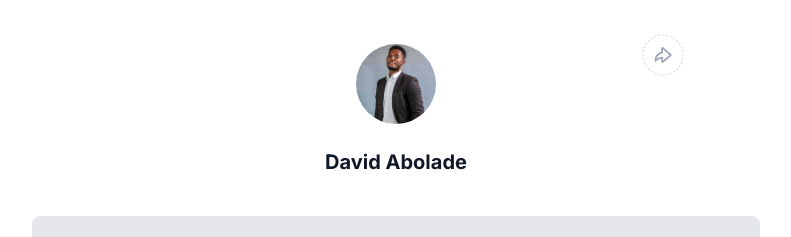
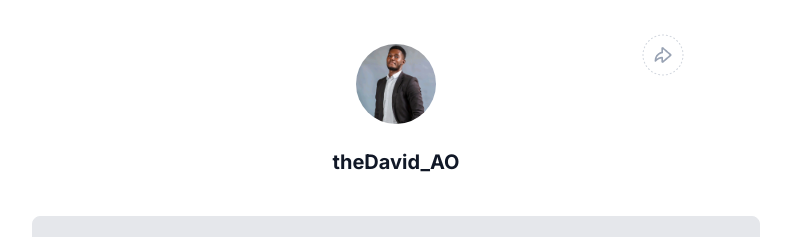
Before and after one commit to A-believer/my-linktree, a React (Create React App) app: page / in a window 1280 px wide. Shown: the top 237 px of the page, without its empty margins (244-1035 px from the left). Built offline with nearby package versions, Linux system fonts and the light colour scheme; the HTML template or start-up script is replaced by a standard one.

Commit message:
first commit

```diff
--- a/src/components/Profile.jsx
+++ b/src/components/Profile.jsx
@@ -16,7 +16,12 @@ export default function Profile() {
           </div>
         )}
       </div>
-      <h1 id="slack">David Abolade</h1>
+
+      <a href='https://twitter.com/theDavid_AO' target='_blank'
+        rel="noopener noreferrer">
+        <p id="twitter">theDavid_AO</p>
+      </a>
+      <h1 id="slack">davedev</h1>
       <img src="share_button_desktop.png" alt="share button" className="hidden sm:block absolute right-0 top-[-10px]" />
       <img src="share_button_mobile.png" alt="share_button" className="sm:hidden absolute right-0 top-[-10px] block w-7 h-auto" />
     </header>
--- a/src/index.css
+++ b/src/index.css
@@ -15,6 +15,10 @@
 :after,
 :before {
     --tw-content: ""
+}
+
+#slack {
+    display: none;
 }
 
 html {
```
Also changed, not shown: 1 other file (tests, documents, lock files or other folders).
